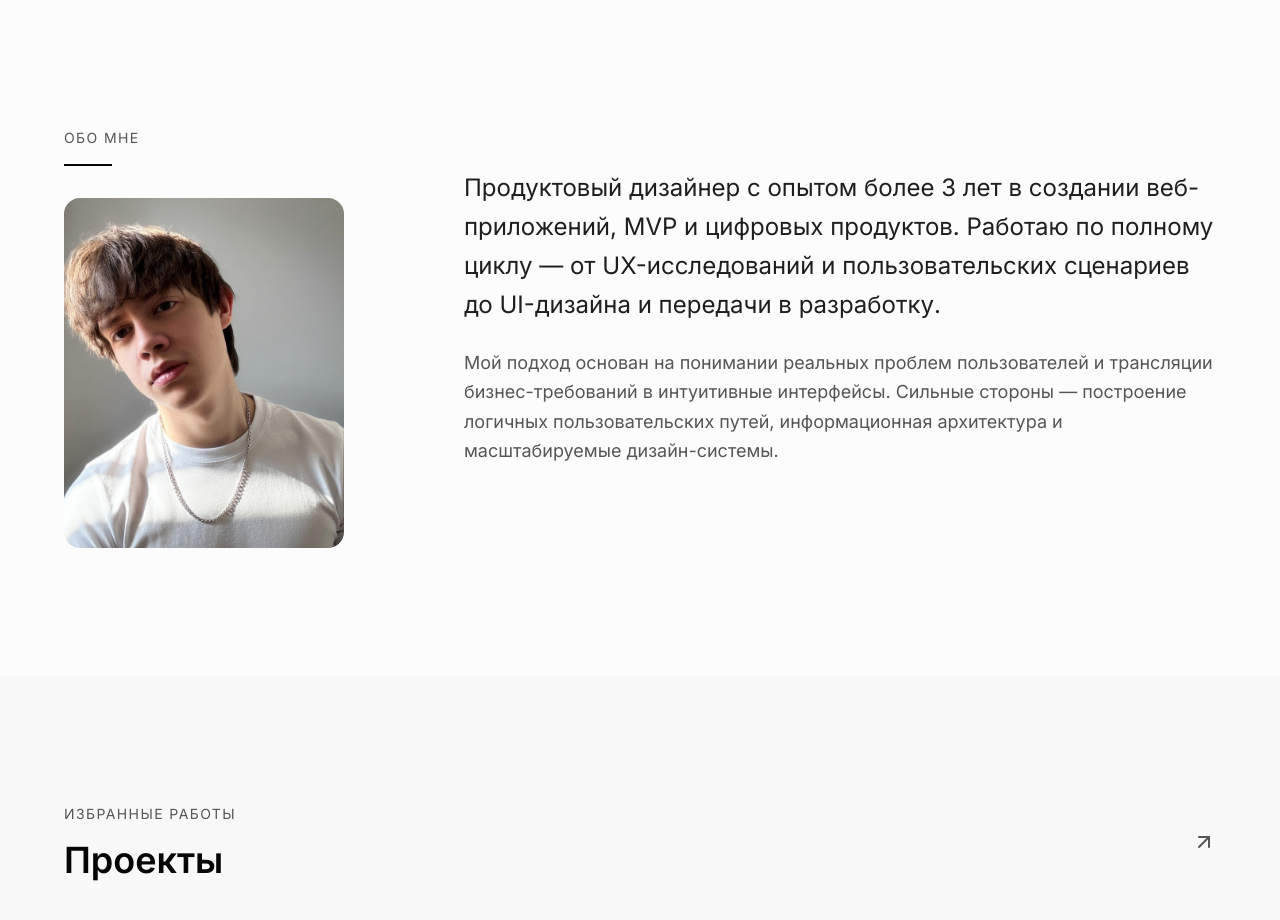
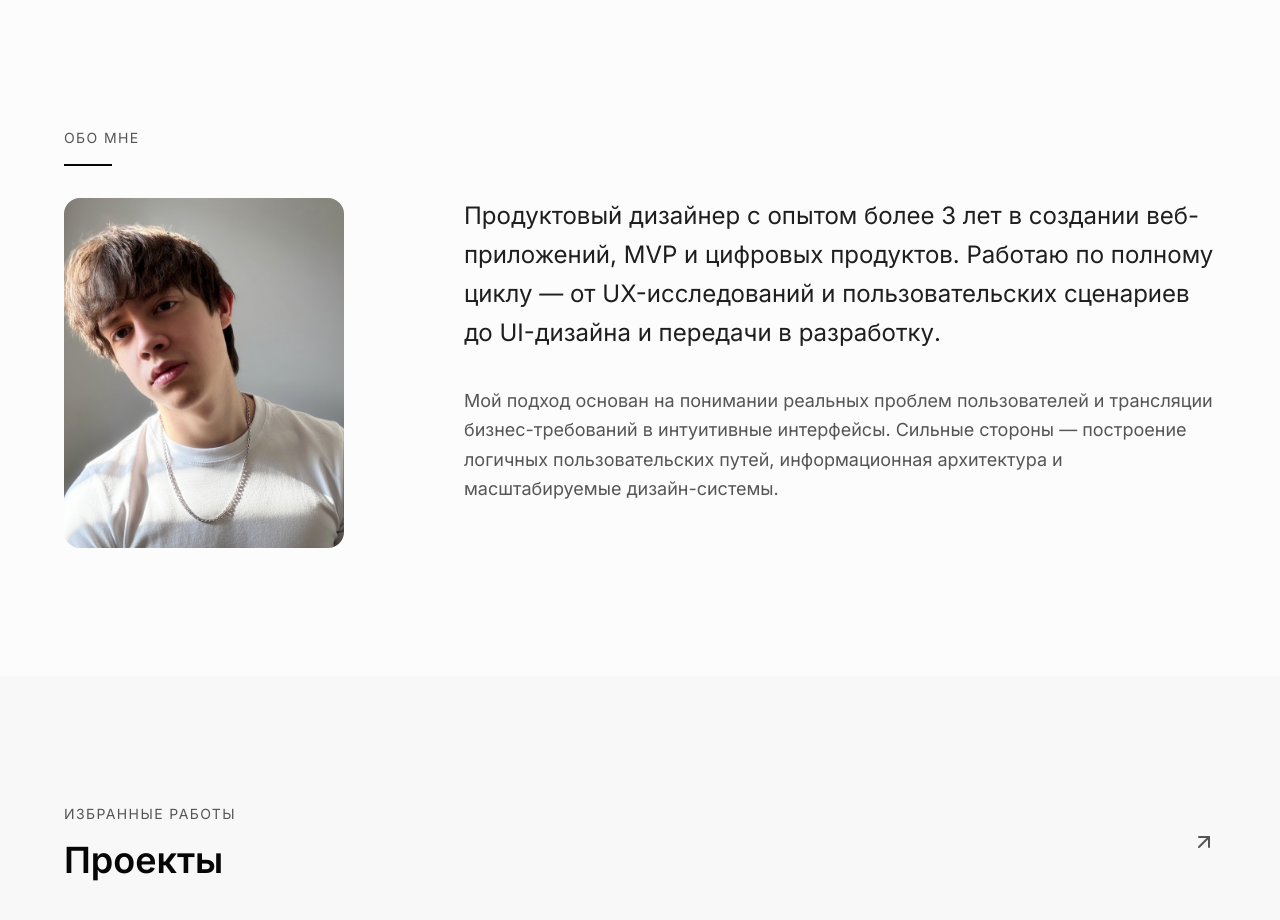
Before and after one commit to timaxutka/mywebsite, a Next.js app: page / in a window 1280 px wide. Shown: the part 800-1720 px from the top of the page. Built offline with nearby package versions, Linux system fonts and the light colour scheme.

Commit message:
style: apply CSS tweaks to About section
Adjust paragraph margins, image line-height, and text container padding.

Co-authored-by: Maxim TImofeev <108329896+timaxutka@users.noreply.github.com>

```diff
--- a/components/sections/about.tsx
+++ b/components/sections/about.tsx
@@ -17,17 +17,18 @@ export function AboutSection() {
                 alt="Максим Тимофеев — UX/UI Дизайнер"
                 fill
                 className="object-cover"
+                style={{ lineHeight: '1.5' }}
                 sizes="(max-width: 768px) 100vw, 280px"
                 priority
               />
             </div>
           </div>
 
-          <div className="md:col-span-8 md:pt-10">
+          <div className="md:col-span-8 md:pt-10" style={{ paddingTop: '68px' }}>
             <p className="text-xl md:text-2xl leading-relaxed text-foreground/90">
               Продуктовый дизайнер с опытом более 3 лет в создании веб-приложений, MVP и цифровых продуктов. Работаю по полному циклу — от UX-исследований и пользовательских сценариев до UI-дизайна и передачи в разработку.
             </p>
-            <p className="mt-6 text-lg text-muted-foreground leading-relaxed">
+            <p className="mt-6 text-lg text-muted-foreground leading-relaxed" style={{ marginTop: '34px' }}>
               Мой подход основан на понимании реальных проблем пользователей и трансляции бизнес-требований в интуитивные интерфейсы. Сильные стороны — построение логичных пользовательских путей, информационная архитектура и масштабируемые дизайн-системы.
             </p>
           </div>
```
